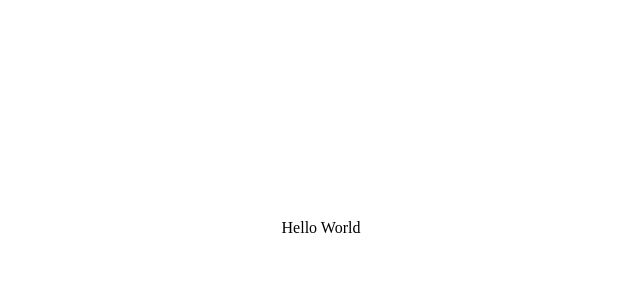
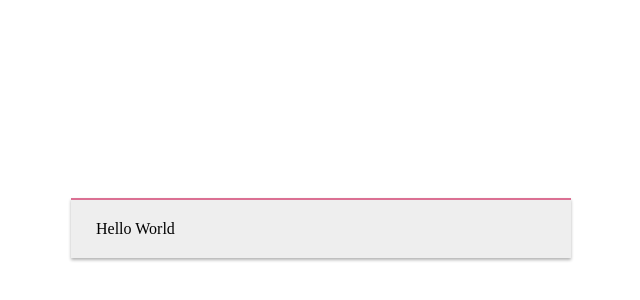
Before and after one commit to 51p50x/compound-interest, a React (Create React App) app: page / in a window 1280 px wide. Shown: the part 172-472 px from the top of the page, without its empty margins (319-959 px from the left). Built offline with nearby package versions, Linux system fonts and the light colour scheme.

Commit message:
in1: created principal section

```diff
--- a/src/App.js
+++ b/src/App.js
@@ -7,10 +7,20 @@
   align-items: center;
 `
 
+const Section = styled.section`
+  background-color: #eee;
+  border-top: solid 2px palevioletred;
+  padding: 20px 25px;
+  width: 500px;
+  box-shadow: 0px 2px 3px rgb(0,0,0,0.3);
+`
+
 const App = () => {
   return (
     <Container>
-      Hello World
+      <Section>
+        Hello World
+      </Section>
     </Container>
   );
 }
```
